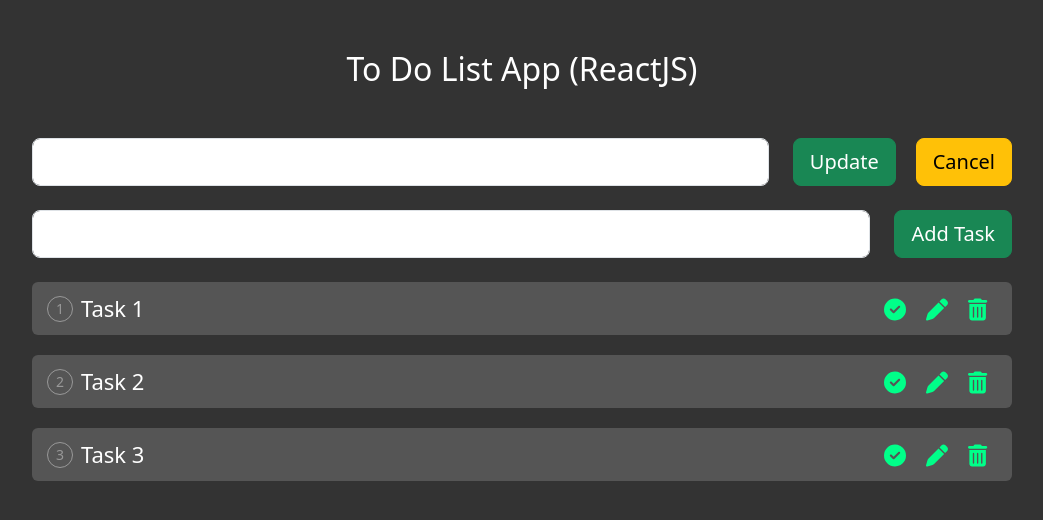
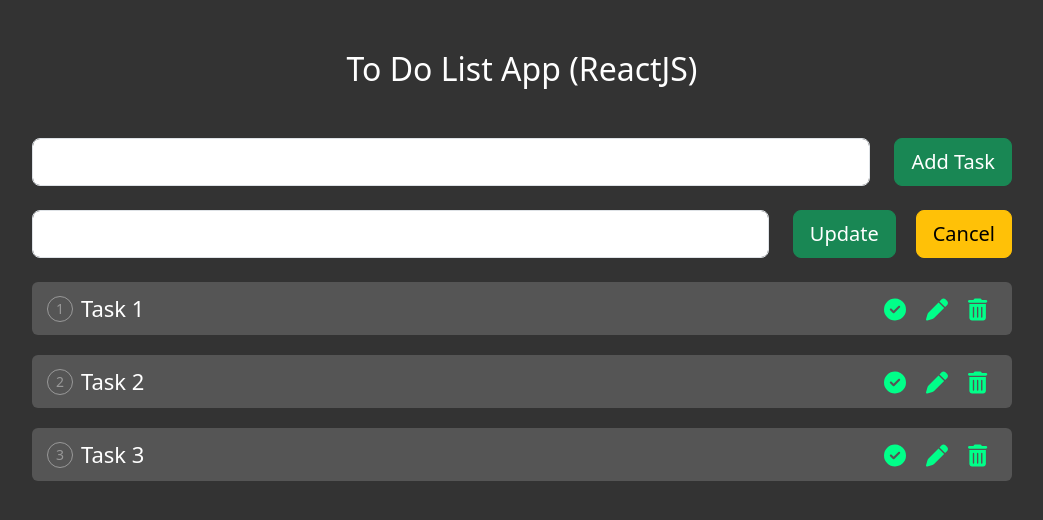
Before and after one commit to Leandro-Pinho/todo-list-react, a React (Create React App) app: page / in a window 1280 px wide. Shown: the top 520 px of the page, without its empty margins (118-1161 px from the left). Built offline with nearby package versions, Linux system fonts and the light colour scheme.

Commit message:
adicionando a task

```diff
--- a/src/App.jsx
+++ b/src/App.jsx
@@ -20,7 +20,12 @@
 
   // Add task
   const addTask = () => {
-
+    if (newTask) {
+      let num = toDo.length + 1;
+      let newEntry = { id: num, title: newTask, status: false }
+      setToDo([...toDo, newEntry])
+      setNewTask('')
+    }
   }
 
   // Delete task
@@ -52,6 +57,27 @@
     <div className="Container App">
       <h2>To Do List App (ReactJS)</h2>
 
+      {/* new task input */}
+      <div className="row">
+        <div className="col">
+          <input
+            type="text"
+            value={newTask}
+            onChange={(e) => setNewTask(e.target.value)}
+            className='form-control form-control-lg'
+          />
+        </div>
+        <div className="col-auto">
+          <button
+            onClick={addTask}
+            className='btn btn-lg btn-success'
+          >
+            Add Task
+          </button>
+        </div>
+      </div>
+      <br />
+
       {/* update task input */}
       <div className="row">
         <div className="col">
@@ -64,16 +90,6 @@
       </div>
       <br />
 
-      {/* new task input */}
-      <div className="row">
-        <div className="col">
-          <input type="text" className='form-control form-control-lg' />
-        </div>
-        <div className="col-auto">
-          <button className='btn btn-lg btn-success'>Add Task</button>
-        </div>
-      </div>
-      <br />
 
       {/* Display ToDos */}
       {toDo && toDo.length ? '' : 'No Tasks...'}
```
